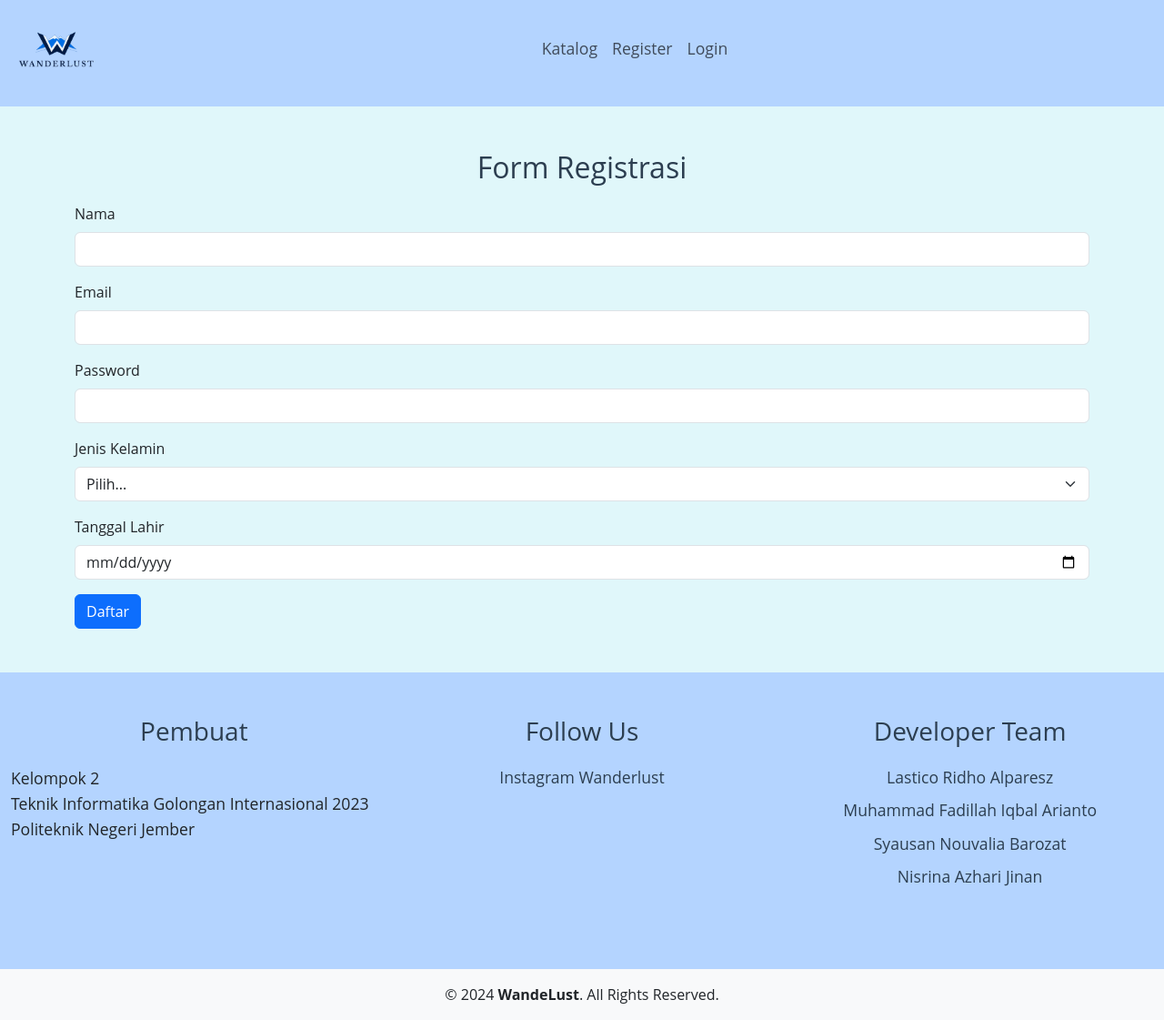
After one commit to lasticoo/Kelompok2TIFInter2023, a PHP site: page /user/formregister.php in a window 1280 px wide. The commit adds this page. Shown: the whole page at 91% size. Run offline with PHP 8.4, Linux system fonts and the light colour scheme.

Commit message:
update : form register
pembuatan FrontEnd form register user

```diff
--- /dev/null
+++ b/Web Kelompok 2 TIF INTER 2023/user/formregister.php
@@ -0,0 +1,121 @@
+<!DOCTYPE html>
+<html lang="id">
+
+<head>
+    <meta charset="UTF-8">
+    <meta name="viewport" content="width=device-width, initial-scale=1.0">
+    <title>Registrasi - WandeLust</title>
+    <link href="https://cdn.jsdelivr.net/npm/bootstrap@5.3.0-alpha1/dist/css/bootstrap.min.css" rel="stylesheet">
+    <link rel="stylesheet" href="css/formhome.css">
+</head>
+
+<body>
+
+    <nav class="navbar navbar-expand-lg navbar-light" id="navbar">
+        <div class="container-fluid justify-content-center">
+            <a class="navbar-brand" href="formhome.php">
+                <img src="image/LOGO_WONDERLUST-removebg-preview 2.png" alt="Logo WanderLust" class="navbar-logo">
+            </a>
+            <button class="navbar-toggler" type="button" data-bs-toggle="collapse" data-bs-target="#navbarNav" aria-controls="navbarNav" aria-expanded="false" aria-label="Toggle navigation">
+                <span class="navbar-toggler-icon"></span>
+            </button>
+            <div class="collapse navbar-collapse justify-content-center" id="navbarNav">
+                <ul class="navbar-nav">
+                    <li class="nav-item"><a class="nav-link" href="#">Katalog</a></li>
+                    <li class="nav-item"><a class="nav-link" href="register.php">Register</a></li>
+                    <li class="nav-item"><a class="nav-link" href="#">Login</a></li>
+                </ul>
+            </div>
+        </div>
+    </nav>
+
+    <div class="container my-5">
+        <h2 class="text-center">Form Registrasi</h2>
+        <form id="registrationForm" method="POST">
+            <div class="mb-3">
+                <label for="name" class="form-label">Nama</label>
+                <input type="text" class="form-control" id="name" name="name" required>
+            </div>
+            <div class="mb-3">
+                <label for="email" class="form-label">Email</label>
+                <input type="email" class="form-control" id="email" name="email" required>
+            </div>
+            <div class="mb-3">
+                <label for="password" class="form-label">Password</label>
+                <input type="password" class="form-control" id="password" name="password" required>
+            </div>
+            <div class="mb-3">
+                <label for="gender" class="form-label">Jenis Kelamin</label>
+                <select class="form-select" id="gender" name="gender" required>
+                    <option value="">Pilih...</option>
+                    <option value="Laki-laki">Laki-laki</option>
+                    <option value="Perempuan">Perempuan</option>
+                </select>
+            </div>
+            <div class="mb-3">
+                <label for="birthdate" class="form-label">Tanggal Lahir</label>
+                <input type="date" class="form-control" id="birthdate" name="birthdate" required>
+            </div>
+            <button type="submit" class="btn btn-primary">Daftar</button>
+        </form>
+
+        <div id="successMessage" class="mt-4 alert alert-success d-none"></div>
+
+        <?php
+        if ($_SERVER["REQUEST_METHOD"] == "POST") {
+            $name = htmlspecialchars($_POST['name']);
+            $email = htmlspecialchars($_POST['email']);
+            $password = htmlspecialchars($_POST['password']);
+            $gender = htmlspecialchars($_POST['gender']);
+            $birthdate = htmlspecialchars($_POST['birthdate']);
+
+            // Simpan data ke database atau lakukan tindakan lainnya
+            echo "<script>
+                    document.addEventListener('DOMContentLoaded', function() {
+                        const successMessage = document.getElementById('successMessage');
+                        successMessage.textContent = 'Registrasi berhasil untuk $name ($email)';
+                        successMessage.classList.remove('d-none');
+                    });
+                  </script>";
+        }
+        ?>
+    </div>
+
+    <footer class="footer">
+        <div class="container-fluid py-5">
+            <div class="row">
+                <div class="col-md-4 col-sm-12 text-center mb-4">
+                    <h3>Pembuat</h3>
+                    <p>
+                        Kelompok 2 <br>
+                        Teknik Informatika Golongan Internasional 2023 <br>
+                        Politeknik Negeri Jember
+                    </p>
+                </div>
+                <div class="col-md-4 col-sm-12 text-center mb-4">
+                    <h3>Follow Us</h3>
+                    <ul class="list-unstyled">
+                        <li><a href="https://www.instagram.com/lasticoo" class="footer-link">Instagram Wanderlust</a></li>
+                    </ul>
+                </div>
+                <div class="col-md-4 col-sm-12 text-center mb-4">
+                    <h3>Developer Team</h3>
+                    <ul class="list-unstyled">
+                        <li><a href="https://www.instagram.com/lasticoo" class="footer-link">Lastico Ridho Alparesz</a></li>
+                        <li><a href="#" class="footer-link">Muhammad Fadillah Iqbal Arianto</a></li>
+                        <li><a href="#" class="footer-link">Syausan Nouvalia Barozat</a></li>
+                        <li><a href="#" class="footer-link">Nisrina Azhari Jinan</a></li>
+                    </ul>
+                </div>
+            </div>
+        </div>
+        <div class="text-center bg-light py-3">
+            &copy; 2024 <strong>WandeLust</strong>. All Rights Reserved.
+        </div>
+    </footer>
+
+    <script src="https://cdn.jsdelivr.net/npm/bootstrap@5.3.0-alpha1/dist/js/bootstrap.bundle.min.js"></script>
+    <script src="js/script.js"></script>
+</body>
+
+</html>
--- /dev/null
+++ b/Web Kelompok 2 TIF INTER 2023/user/js/image.js
@@ -0,0 +1,3 @@
+function showImage(src) {
+    document.getElementById('modalImage').src = src;
+}
--- a/Web Kelompok 2 TIF INTER 2023/user/js/nav.js
+++ b/Web Kelompok 2 TIF INTER 2023/user/js/nav.js
@@ -5,4 +5,5 @@ window.onscroll = function() {
     } else {
         navbar.classList.remove("navbar-small");
     }
+
 };
```
Also changed, not shown: Web Kelompok 2 TIF INTER 2023/user/css/register.css (added, +77 -0 lines), Web Kelompok 2 TIF INTER 2023/user/formhome.php (+26 -10 lines), Web Kelompok 2 TIF INTER 2023/user/js/register.js (added, +7 -0 lines).
